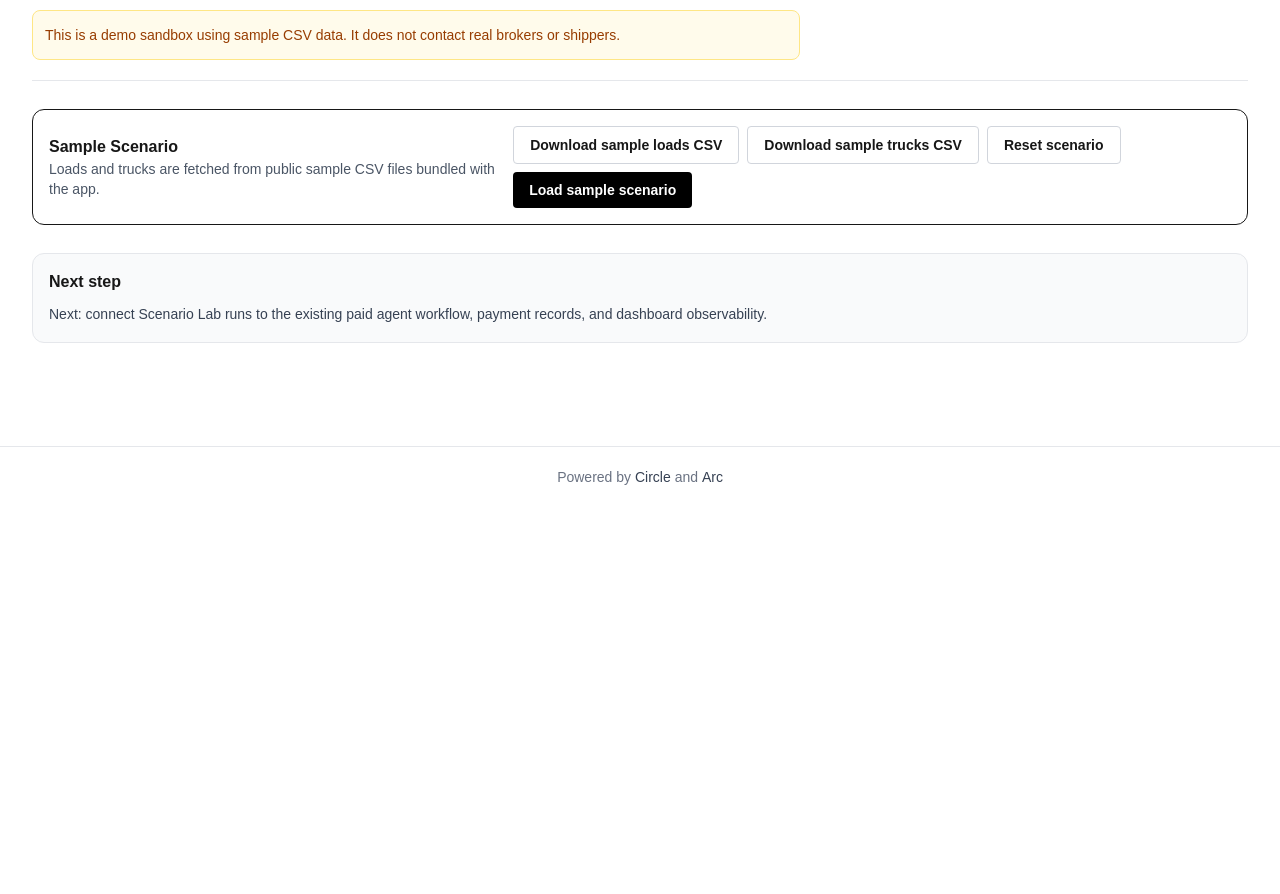
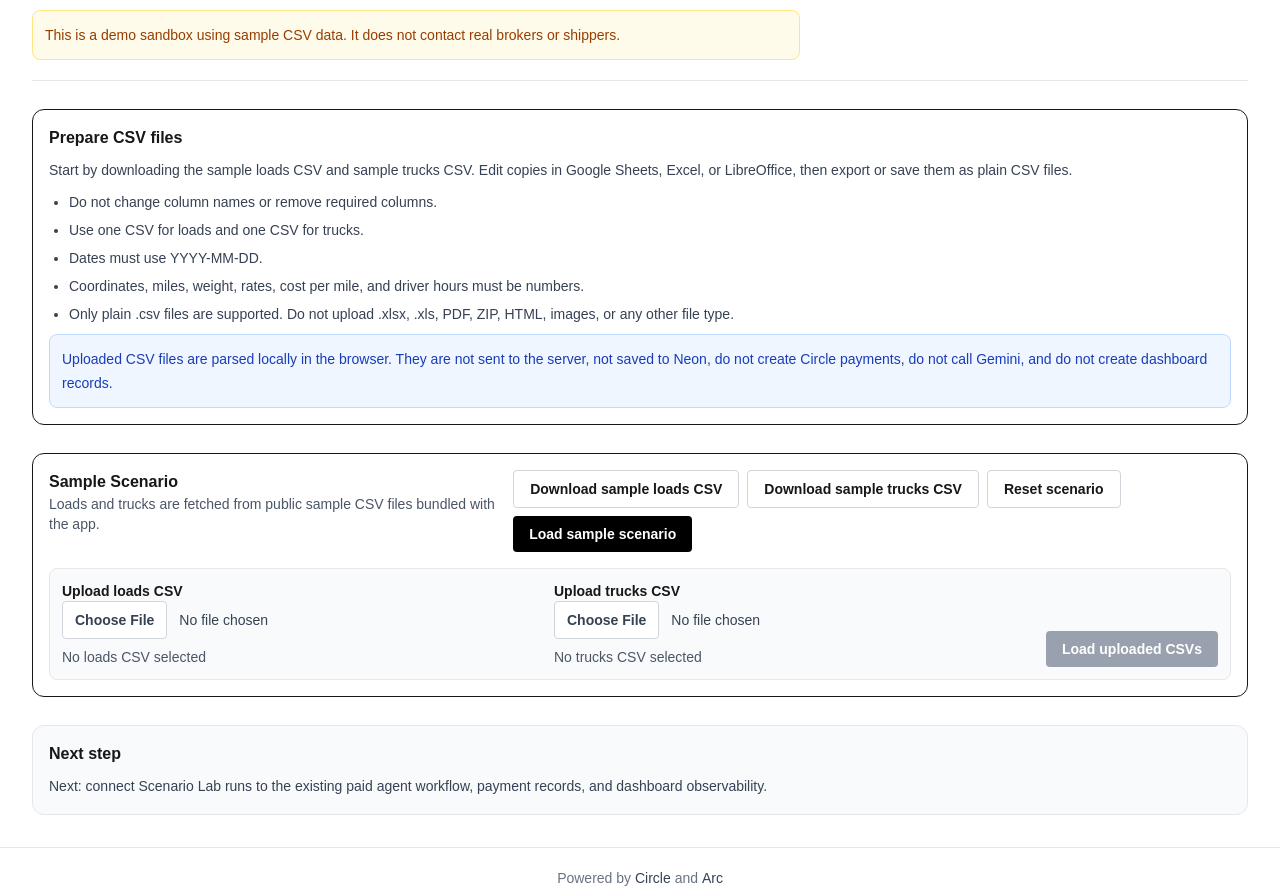
Before and after one commit to Alexkoko27/arc-ai-logistics, a Next.js app: page /scenario-lab in a window 1280 px wide. Shown: the part 293-1187 px from the top of the page. Before the commit the page ends 800 px from the top, so only its background shows below. Built offline with nearby package versions, Linux system fonts and the light colour scheme.

Commit message:
feat: add browser-side Scenario Lab CSV upload

```diff
--- a/app/scenario-lab/page.tsx
+++ b/app/scenario-lab/page.tsx
@@ -1,5 +1,6 @@
 "use client";
 
+import type { ChangeEvent } from "react";
 import Link from "next/link";
 import { useMemo, useState } from "react";
 
@@ -44,6 +45,7 @@ type ParsedCsv = {
 };
 
 type ParseSummary = {
+  sourceLabel: string;
   loadRowsRead: number;
   truckRowsRead: number;
   loadsLoaded: number;
@@ -68,8 +70,21 @@ type RecommendationGroup = {
   recommendations: Recommendation[];
 };
 
+type ScenarioSource = "sample" | "uploaded";
+
 const loadsPath = "/sample-data/sample_loads_50.csv";
 const trucksPath = "/sample-data/sample_trucks_5.csv";
+const maxUploadBytes = 1024 * 1024;
+const maxUploadedRows = 500;
+const maxCsvRowLength = 10000;
+
+const allowedCsvMimeTypes = new Set([
+  "",
+  "text/csv",
+  "application/csv",
+  "text/plain",
+  "application/vnd.ms-excel",
+]);
 
 const expectedLoadHeaders = [
   "load_id",
@@ -103,6 +118,26 @@ const expectedTruckHeaders = [
   "max_weight_lbs",
   "cost_per_mile",
   "driver_hours_available",
+  "home_base",
+];
+
+const loadFormulaProtectedFields = [
+  "load_id",
+  "origin_city",
+  "origin_state",
+  "destination_city",
+  "destination_state",
+  "equipment_type",
+  "commodity",
+  "priority",
+  "shipper_name",
+];
+
+const truckFormulaProtectedFields = [
+  "truck_id",
+  "current_city",
+  "current_state",
+  "equipment_type",
   "home_base",
 ];
 
@@ -183,7 +218,7 @@ function parseCsv(text: string, fileLabel: string, expectedHeaders: string[]): P
     return {
       rows: [],
       warnings: [
-        `${fileLabel}: header row does not match the expected Scenario Lab schema.`,
+        `${fileLabel}: header row does not match the expected Scenario Lab schema. Please start from the sample CSV.`,
         `${fileLabel}: expected ${expectedHeaderLine}`,
       ],
     };
@@ -243,7 +278,17 @@ function collectNumericIssues(row: Record<string, string>, fields: string[]) {
   }));
 }
 
-function validateLoad(row: Record<string, string>, rowNumber: number) {
+function startsWithSpreadsheetFormula(value: string) {
+  return /^[=+\-@]/.test(value.trim());
+}
+
+function collectFormulaIssues(row: Record<string, string>, fields: string[]) {
+  return fields
+    .filter((field) => startsWithSpreadsheetFormula(row[field] ?? ""))
+    .map((field) => `${fieldLabel(field)} starts with a spreadsheet formula character`);
+}
+
+function validateLoad(row: Record<string, string>, rowNumber: number, fileLabel: string, protectFormulaText = false) {
   const issues = validateText(row, [
     "load_id",
     "origin_city",
@@ -255,6 +300,11 @@ function validateLoad(row: Record<string, string>, rowNumber: number) {
     "priority",
     "shipper_name",
   ]);
+
+  if (protectFormulaText) {
+    issues.push(...collectFormulaIssues(row, loadFormulaProtectedFields));
+  }
+
   const numericFields = [
     "origin_lat",
     "origin_lng",
@@ -288,7 +338,7 @@ function validateLoad(row: Record<string, string>, rowNumber: number) {
   if (issues.length > 0) {
     return {
       load: null,
-      warning: `Row ${rowNumber} skipped in sample_loads_50.csv: ${issues.join("; ")}.`,
+      warning: `Row ${rowNumber} skipped in ${fileLabel}: ${issues.join("; ")}.`,
     };
   }
 
@@ -317,7 +367,7 @@ function validateLoad(row: Record<string, string>, rowNumber: number) {
   };
 }
 
-function validateTruck(row: Record<string, string>, rowNumber: number) {
+function validateTruck(row: Record<string, string>, rowNumber: number, fileLabel: string, protectFormulaText = false) {
   const issues = validateText(row, [
     "truck_id",
     "current_city",
@@ -326,6 +376,11 @@ function validateTruck(row: Record<string, string>, rowNumber: number) {
     "equipment_type",
     "home_base",
   ]);
+
+  if (protectFormulaText) {
+    issues.push(...collectFormulaIssues(row, truckFormulaProtectedFields));
+  }
+
   const numericFields = [
     "current_lat",
     "current_lng",
@@ -354,7 +409,7 @@ function validateTruck(row: Record<string, string>, rowNumber: number) {
   if (issues.length > 0) {
     return {
       truck: null,
-      warning: `Row ${rowNumber} skipped in sample_trucks_5.csv: ${issues.join("; ")}.`,
+      warning: `Row ${rowNumber} skipped in ${fileLabel}: ${issues.join("; ")}.`,
     };
   }
 
@@ -376,12 +431,12 @@ function validateTruck(row: Record<string, string>, rowNumber: number) {
   };
 }
 
-function mapValidatedLoads(rows: Record<string, string>[]) {
+function mapValidatedLoads(rows: Record<string, string>[], fileLabel: string, protectFormulaText = false) {
   const warnings: string[] = [];
   const loads: ScenarioLoad[] = [];
 
   rows.forEach((row, index) => {
-    const result = validateLoad(row, index + 2);
+    const result = validateLoad(row, index + 2, fileLabel, protectFormulaText);
     if (result.load) loads.push(result.load);
     if (result.warning) warnings.push(result.warning);
   });
@@ -389,17 +444,78 @@ function mapValidatedLoads(rows: Record<string, string>[]) {
   return { loads, warnings };
 }
 
-function mapValidatedTrucks(rows: Record<string, string>[]) {
+function mapValidatedTrucks(rows: Record<string, string>[], fileLabel: string, protectFormulaText = false) {
   const warnings: string[] = [];
   const trucks: ScenarioTruck[] = [];
 
   rows.forEach((row, index) => {
-    const result = validateTruck(row, index + 2);
+    const result = validateTruck(row, index + 2, fileLabel, protectFormulaText);
     if (result.truck) trucks.push(result.truck);
     if (result.warning) warnings.push(result.warning);
   });
 
   return { trucks, warnings };
+}
+
+function validateUploadedFileMetadata(file: File) {
+  const hasCsvExtension = file.name.toLowerCase().endsWith(".csv");
+
+  if (!hasCsvExtension) {
+    return "Only plain CSV files are supported. Please upload a .csv file exported from a spreadsheet editor.";
+  }
+
+  if (file.size > maxUploadBytes) {
+    return "CSV files must be 1 MB or smaller for this browser-side demo.";
+  }
+
+  if (!allowedCsvMimeTypes.has(file.type)) {
+    return "Only plain CSV files are supported. Please upload a .csv file exported from a spreadsheet editor.";
+  }
+
+  return null;
+}
+
+function validateUploadedCsvText(text: string, fileLabel: string, expectedHeaders: string[]) {
+  if (text.includes("\0")) {
+    return `${fileLabel}: this file appears to contain binary data. Please upload a plain .csv file.`;
+  }
+
+  const trimmedText = text.trimStart();
+  const lowerText = trimmedText.toLowerCase();
+
+  if (lowerText.startsWith("<!doctype html") || lowerText.startsWith("<html") || lowerText.includes("<script")) {
+    return `${fileLabel}: this file looks like HTML, not CSV. Please upload a plain .csv file.`;
+  }
+
+  const [rawHeaderLine, ...rawRows] = text.trim().split(/\r?\n/);
+  const headerLine = rawHeaderLine?.replace(/^\uFEFF/, "") ?? "";
+
+  if (headerLine.trim() !== expectedHeaders.join(",")) {
+    return `${fileLabel}: header row does not match the expected Scenario Lab schema. Please start from the sample CSV.`;
+  }
+
+  const dataRows = rawRows.filter((row) => row.trim().length > 0);
+
+  if (dataRows.length > maxUploadedRows) {
+    return `${fileLabel}: too many rows. This MVP supports up to ${maxUploadedRows} data rows per uploaded CSV.`;
+  }
+
+  if (dataRows.some((row) => row.length > maxCsvRowLength)) {
+    return `${fileLabel}: one or more rows are unusually long. Please upload a plain CSV with normal row lengths.`;
+  }
+
+  return null;
+}
+
+async function readUploadedCsv(file: File, fileLabel: string, expectedHeaders: string[]) {
+  const metadataError = validateUploadedFileMetadata(file);
+  if (metadataError) throw new Error(metadataError);
+
+  const text = await file.text();
+  const contentError = validateUploadedCsvText(text, fileLabel, expectedHeaders);
+  if (contentError) throw new Error(contentError);
+
+  return text;
 }
 
 function degreesToRadians(value: number) {
@@ -532,6 +648,10 @@ export default function ScenarioLabPage() {
   const [recommendationGroups, setRecommendationGroups] = useState<RecommendationGroup[]>([]);
   const [status, setStatus] = useState<"idle" | "loading" | "loaded" | "matching" | "matched">("idle");
   const [error, setError] = useState<string | null>(null);
+  const [uploadedLoadsFile, setUploadedLoadsFile] = useState<File | null>(null);
+  const [uploadedTrucksFile, setUploadedTrucksFile] = useState<File | null>(null);
+  const [uploadInputKey, setUploadInputKey] = useState(0);
+  const [activeSource, setActiveSource] = useState<ScenarioSource | null>(null);
 
   const summary = useMemo(() => {
     const equipmentTypes = Array.from(
@@ -553,6 +673,52 @@ export default function ScenarioLabPage() {
     setRecommendationGroups([]);
     setStatus("idle");
     setError(null);
+    setUploadedLoadsFile(null);
+    setUploadedTrucksFile(null);
+    setUploadInputKey((key) => key + 1);
+    setActiveSource(null);
+  }
+
+  function applyParsedScenario(
+    parsedLoads: ParsedCsv,
+    parsedTrucks: ParsedCsv,
+    source: ScenarioSource,
+    loadFileLabel: string,
+    truckFileLabel: string,
+    protectFormulaText = false,
+  ) {
+    const loadResults = mapValidatedLoads(parsedLoads.rows, loadFileLabel, protectFormulaText);
+    const truckResults = mapValidatedTrucks(parsedTrucks.rows, truckFileLabel, protectFormulaText);
+    const warnings = [
+      ...parsedLoads.warnings,
+      ...parsedTrucks.warnings,
+      ...loadResults.warnings,
+      ...truckResults.warnings,
+    ];
+    const nextParseSummary = {
+      sourceLabel: source === "sample" ? "Sample CSV data" : "Uploaded CSV data",
+      loadRowsRead: parsedLoads.rows.length,
+      truckRowsRead: parsedTrucks.rows.length,
+      loadsLoaded: loadResults.loads.length,
+      trucksLoaded: truckResults.trucks.length,
+      loadsSkipped: Math.max(parsedLoads.rows.length - loadResults.loads.length, 0),
+      trucksSkipped: Math.max(parsedTrucks.rows.length - truckResults.trucks.length, 0),
+      warnings: warnings.length,
+    };
+
+    setLoads(loadResults.loads);
+    setTrucks(truckResults.trucks);
+    setValidationWarnings(warnings);
+    setParseSummary(nextParseSummary);
+    setActiveSource(source);
+
+    if (loadResults.loads.length === 0 || truckResults.trucks.length === 0) {
+      setError("No valid scenario rows were available to match.");
+      setStatus("idle");
+      return;
+    }
+
+    setStatus("loaded");
   }
 
   async function loadSampleScenario() {
@@ -578,40 +744,49 @@ export default function ScenarioLabPage() {
       ]);
       const parsedLoads = parseCsv(loadsText, "sample_loads_50.csv", expectedLoadHeaders);
       const parsedTrucks = parseCsv(trucksText, "sample_trucks_5.csv", expectedTruckHeaders);
-      const loadResults = mapValidatedLoads(parsedLoads.rows);
-      const truckResults = mapValidatedTrucks(parsedTrucks.rows);
-      const warnings = [
-        ...parsedLoads.warnings,
-        ...parsedTrucks.warnings,
-        ...loadResults.warnings,
-        ...truckResults.warnings,
-      ];
-      const nextParseSummary = {
-        loadRowsRead: parsedLoads.rows.length,
-        truckRowsRead: parsedTrucks.rows.length,
-        loadsLoaded: loadResults.loads.length,
-        trucksLoaded: truckResults.trucks.length,
-        loadsSkipped: Math.max(parsedLoads.rows.length - loadResults.loads.length, 0),
-        trucksSkipped: Math.max(parsedTrucks.rows.length - truckResults.trucks.length, 0),
-        warnings: warnings.length,
-      };
 
-      setLoads(loadResults.loads);
-      setTrucks(truckResults.trucks);
-      setValidationWarnings(warnings);
-      setParseSummary(nextParseSummary);
-
-      if (loadResults.loads.length === 0 || truckResults.trucks.length === 0) {
-        setError("No valid sample scenario rows were available to match.");
-        setStatus("idle");
-        return;
-      }
-
-      setStatus("loaded");
+      applyParsedScenario(parsedLoads, parsedTrucks, "sample", "sample_loads_50.csv", "sample_trucks_5.csv");
     } catch (caught) {
       setError(caught instanceof Error ? caught.message : "Unable to load sample scenario.");
       setStatus("idle");
     }
+  }
+
+  async function loadUploadedScenario() {
+    if (!uploadedLoadsFile || !uploadedTrucksFile) {
+      setError("Please choose one loads CSV and one trucks CSV before loading uploaded data.");
+      return;
+    }
+
+    setStatus("loading");
+    setError(null);
+    setValidationWarnings([]);
+    setParseSummary(null);
+    setRecommendationGroups([]);
+
+    try {
+      const [loadsText, trucksText] = await Promise.all([
+        readUploadedCsv(uploadedLoadsFile, "uploaded loads CSV", expectedLoadHeaders),
+        readUploadedCsv(uploadedTrucksFile, "uploaded trucks CSV", expectedTruckHeaders),
+      ]);
+      const parsedLoads = parseCsv(loadsText, "uploaded loads CSV", expectedLoadHeaders);
+      const parsedTrucks = parseCsv(trucksText, "uploaded trucks CSV", expectedTruckHeaders);
+
+      applyParsedScenario(parsedLoads, parsedTrucks, "uploaded", "uploaded loads CSV", "uploaded trucks CSV", true);
+    } catch (caught) {
+      setError(caught instanceof Error ? caught.message : "Unable to load uploaded CSV files.");
+      setStatus("idle");
+    }
+  }
+
+  function handleLoadsUpload(event: ChangeEvent<HTMLInputElement>) {
+    setUploadedLoadsFile(event.target.files?.[0] ?? null);
+    setError(null);
+  }
+
+  function handleTrucksUpload(event: ChangeEvent<HTMLInputElement>) {
+    setUploadedTrucksFile(event.target.files?.[0] ?? null);
+    setError(null);
   }
 
   function runScenarioMatching() {
@@ -655,7 +830,26 @@ export default function ScenarioLabPage() {
       </header>
 
       <section className="space-y-4 rounded-xl border p-4">
-        <div className="flex flex-col gap-3 md:flex-row md:items-center md:justify-between">
+        <div className="space-y-2">
+          <h2 className="font-bold">Prepare CSV files</h2>
+          <p className="text-sm leading-6 text-gray-700">
+            Start by downloading the sample loads CSV and sample trucks CSV. Edit copies in Google Sheets, Excel, or LibreOffice, then export or save them as plain CSV files.
+          </p>
+          <ul className="list-disc space-y-1 pl-5 text-sm leading-6 text-gray-700">
+            <li>Do not change column names or remove required columns.</li>
+            <li>Use one CSV for loads and one CSV for trucks.</li>
+            <li>Dates must use YYYY-MM-DD.</li>
+            <li>Coordinates, miles, weight, rates, cost per mile, and driver hours must be numbers.</li>
+            <li>Only plain .csv files are supported. Do not upload .xlsx, .xls, PDF, ZIP, HTML, images, or any other file type.</li>
+          </ul>
+          <p className="rounded-lg border border-blue-200 bg-blue-50 p-3 text-sm leading-6 text-blue-800">
+            Uploaded CSV files are parsed locally in the browser. They are not sent to the server, not saved to Neon, do not create Circle payments, do not call Gemini, and do not create dashboard records.
+          </p>
+        </div>
+      </section>
+
+      <section className="space-y-4 rounded-xl border p-4">
+        <div className="flex flex-col gap-3 md:flex-row md:items-start md:justify-between">
           <div>
             <h2 className="font-bold">Sample Scenario</h2>
             <p className="text-sm text-gray-600">
@@ -695,13 +889,57 @@ export default function ScenarioLabPage() {
             </button>
           </div>
         </div>
+
+        <div className="grid grid-cols-1 gap-3 rounded-lg border border-gray-200 bg-gray-50 p-3 md:grid-cols-2 xl:grid-cols-[1fr_1fr_auto]">
+          <label className="space-y-2 text-sm font-semibold">
+            <span>Upload loads CSV</span>
+            <input
+              key={`loads-${uploadInputKey}`}
+              accept=".csv,text/csv"
+              className="block w-full text-sm font-normal text-gray-700 file:mr-3 file:rounded file:border file:border-gray-300 file:bg-white file:px-3 file:py-2 file:text-sm file:font-semibold"
+              onChange={handleLoadsUpload}
+              type="file"
+            />
+            <span className="block font-normal text-gray-600">
+              {uploadedLoadsFile ? uploadedLoadsFile.name : "No loads CSV selected"}
+            </span>
+          </label>
+          <label className="space-y-2 text-sm font-semibold">
+            <span>Upload trucks CSV</span>
+            <input
+              key={`trucks-${uploadInputKey}`}
+              accept=".csv,text/csv"
+              className="block w-full text-sm font-normal text-gray-700 file:mr-3 file:rounded file:border file:border-gray-300 file:bg-white file:px-3 file:py-2 file:text-sm file:font-semibold"
+              onChange={handleTrucksUpload}
+              type="file"
+            />
+            <span className="block font-normal text-gray-600">
+              {uploadedTrucksFile ? uploadedTrucksFile.name : "No trucks CSV selected"}
+            </span>
+          </label>
+          <div className="flex items-end">
+            <button
+              className="w-fit rounded bg-black px-4 py-2 text-sm font-semibold text-white hover:bg-gray-800 disabled:cursor-not-allowed disabled:bg-gray-400"
+              disabled={status === "loading" || !uploadedLoadsFile || !uploadedTrucksFile}
+              onClick={loadUploadedScenario}
+              type="button"
+            >
+              Load uploaded CSVs
+            </button>
+          </div>
+        </div>
+
         {error && (
           <p className="rounded-lg border border-red-300 bg-red-50 p-3 text-sm text-red-700">
             {error}
           </p>
         )}
         {parseSummary && (
-          <div className="grid grid-cols-1 gap-3 rounded-lg border border-gray-200 bg-gray-50 p-3 text-sm sm:grid-cols-2 lg:grid-cols-4">
+          <div className="grid grid-cols-1 gap-3 rounded-lg border border-gray-200 bg-gray-50 p-3 text-sm sm:grid-cols-2 lg:grid-cols-5">
+            <div>
+              <p className="text-gray-500">Data source</p>
+              <p className="font-bold">{parseSummary.sourceLabel}</p>
+            </div>
             <div>
               <p className="text-gray-500">Loads loaded</p>
               <p className="font-bold">{parseSummary.loadsLoaded} of {parseSummary.loadRowsRead}</p>
@@ -767,7 +1005,9 @@ export default function ScenarioLabPage() {
             <div className="space-y-3 rounded-xl border p-4">
               <div>
                 <h2 className="font-bold">Loads preview</h2>
-                <p className="text-sm text-gray-600">First 10 rows from sample_loads_50.csv.</p>
+                <p className="text-sm text-gray-600">
+                  {activeSource === "uploaded" ? "First 10 rows from uploaded loads CSV." : "First 10 rows from sample_loads_50.csv."}
+                </p>
               </div>
               <div className="overflow-x-auto">
                 <table className="w-full min-w-[1040px] text-left text-xs">
@@ -808,7 +1048,9 @@ export default function ScenarioLabPage() {
             <div className="space-y-3 rounded-xl border p-4">
               <div>
                 <h2 className="font-bold">Trucks preview</h2>
-                <p className="text-sm text-gray-600">All 5 rows from sample_trucks_5.csv.</p>
+                <p className="text-sm text-gray-600">
+                  {activeSource === "uploaded" ? "Rows from uploaded trucks CSV." : "All 5 rows from sample_trucks_5.csv."}
+                </p>
               </div>
               <div className="overflow-x-auto">
                 <table className="w-full min-w-[820px] text-left text-xs">
```
